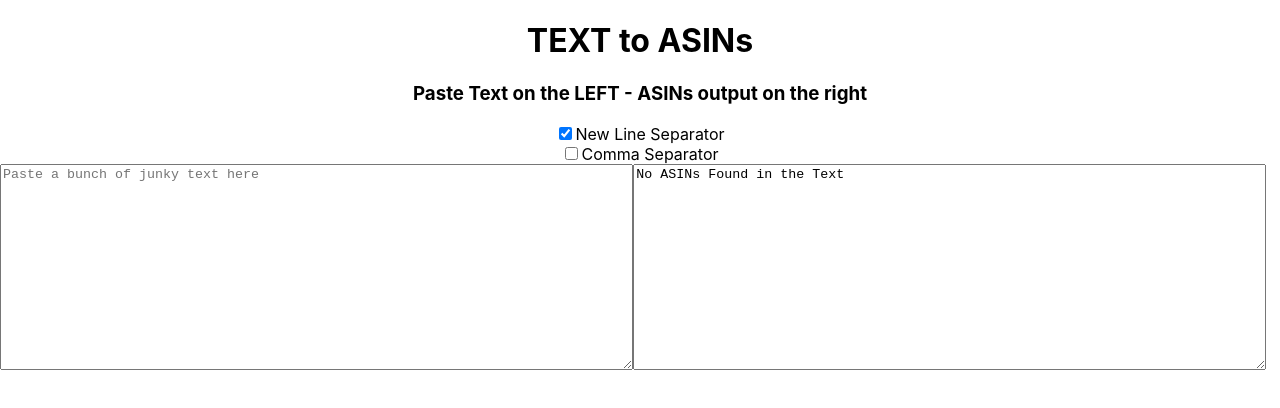
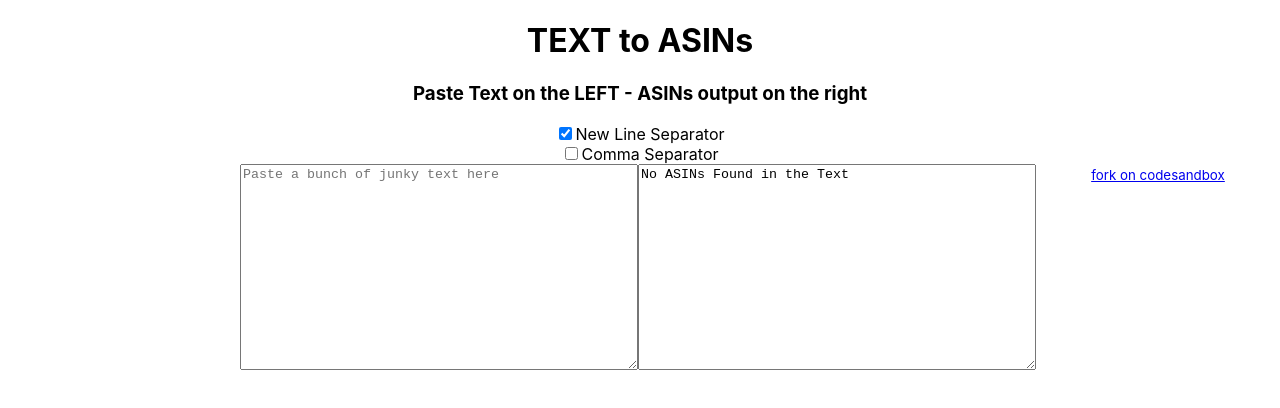
Before and after one commit to blairanderson/TextToASIN, a React (Create React App) app: page / in a window 1280 px wide. Shown: the top 408 px of the page. Built offline with nearby package versions, Linux system fonts and the light colour scheme.

Commit message:
add the link in footer

```diff
--- a/src/App.js
+++ b/src/App.js
@@ -6,12 +6,17 @@ const textCenter = { textAlign: "center" };
 class App extends Component {
   render() {
     return (
-      <div>
-        <h1 style={textCenter}>TEXT to ASINs</h1>
-        <h3 style={textCenter}>
-          Paste Text on the LEFT - ASINs output on the right
-        </h3>
+      <div style={textCenter}>
+        <h1>TEXT to ASINs</h1>
+        <h3>Paste Text on the LEFT - ASINs output on the right</h3>
         <Cleaner />
+        <div>
+          <small>
+            <a href="https://codesandbox.io/s/github/blairanderson/TextToASIN">
+              fork on codesandbox
+            </a>
+          </small>
+        </div>
       </div>
     );
   }
--- a/src/Cleaner.js
+++ b/src/Cleaner.js
@@ -23,7 +23,7 @@ const Cleaner = () => {
   }
 
   return (
-    <div>
+    <div style={{ maxWidth: "800px", margin: "auto" }}>
       <div style={{ textAlign: "center" }}>
         <label style={{ cursor: "pointer" }}>
           <input
```
